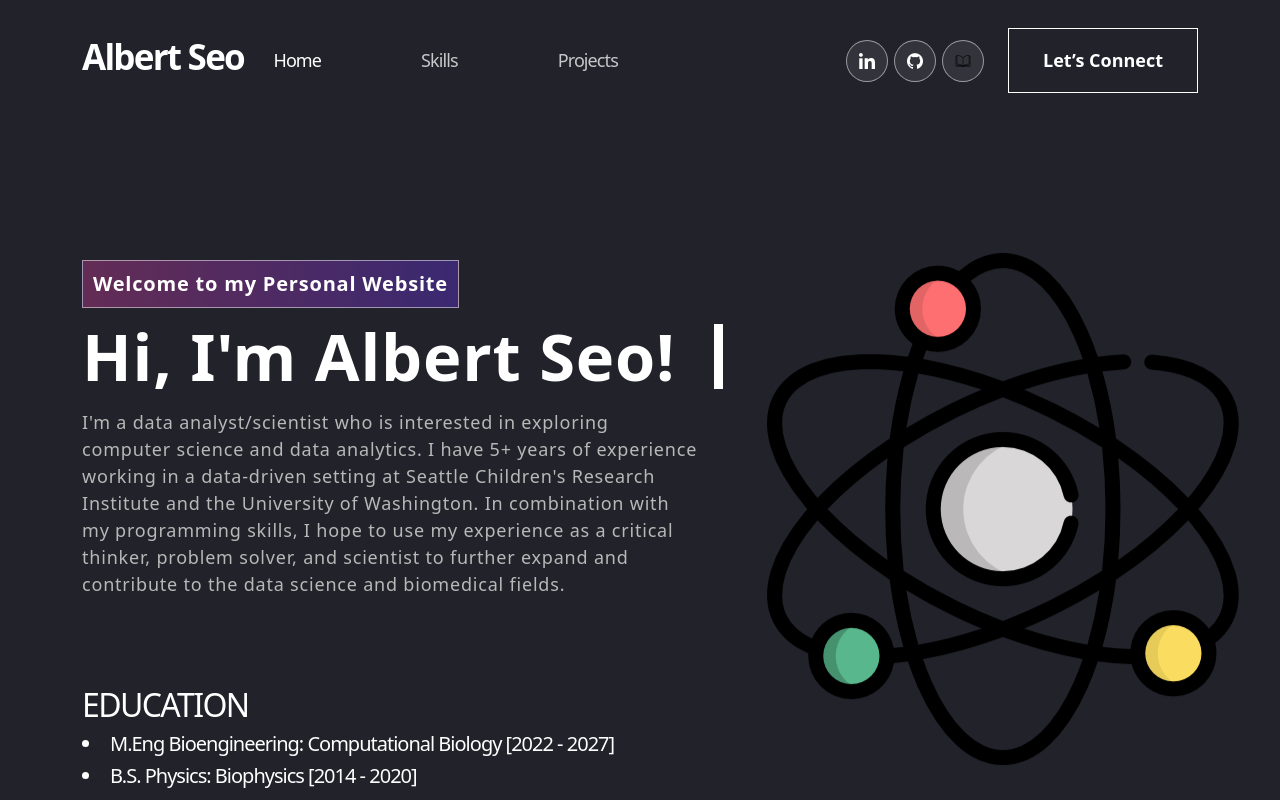
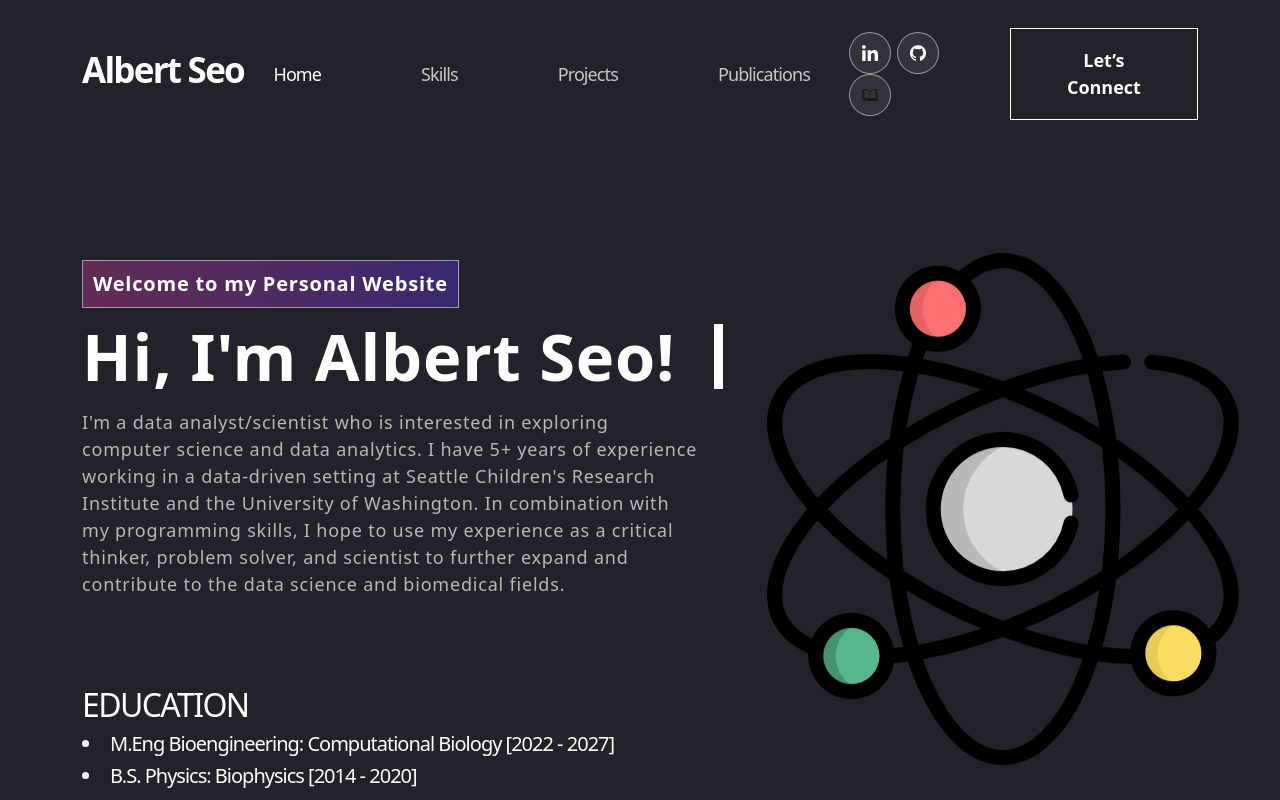
Before and after one commit to albertjseo/personal-portfolio, a React (Create React App) app: page / in a window 1280 px wide. Shown: the top 800 px of the page. Built offline with nearby package versions, Linux system fonts and the light colour scheme.

Commit message:
Creating NavBar.js

```diff
--- a/src/components/NavBar.js
+++ b/src/components/NavBar.js
@@ -46,6 +46,7 @@ export default function NavBar() {
                 <Nav.Link href="#home" className={activeLink === 'home' ? 'active navbar-link': 'navbar-link'} onClick={() => onUpdateActiveLink('home')}>Home</Nav.Link>
                 <Nav.Link href="#skills" className={activeLink === 'skills' ? 'active navbar-link': 'navbar-link'} onClick={() => onUpdateActiveLink('skills')}>Skills</Nav.Link>
                 <Nav.Link href="#projects" className={activeLink === 'projects' ? 'active navbar-link': 'navbar-link'} onClick={() => onUpdateActiveLink('projects')}>Projects</Nav.Link>
+                <Nav.Link href="#projects" className={activeLink === 'projects' ? 'active navbar-link': 'navbar-link'} onClick={() => onUpdateActiveLink('publications')}>Publications</Nav.Link>
 
               </Nav>
               <span className="navbar-text">
```
